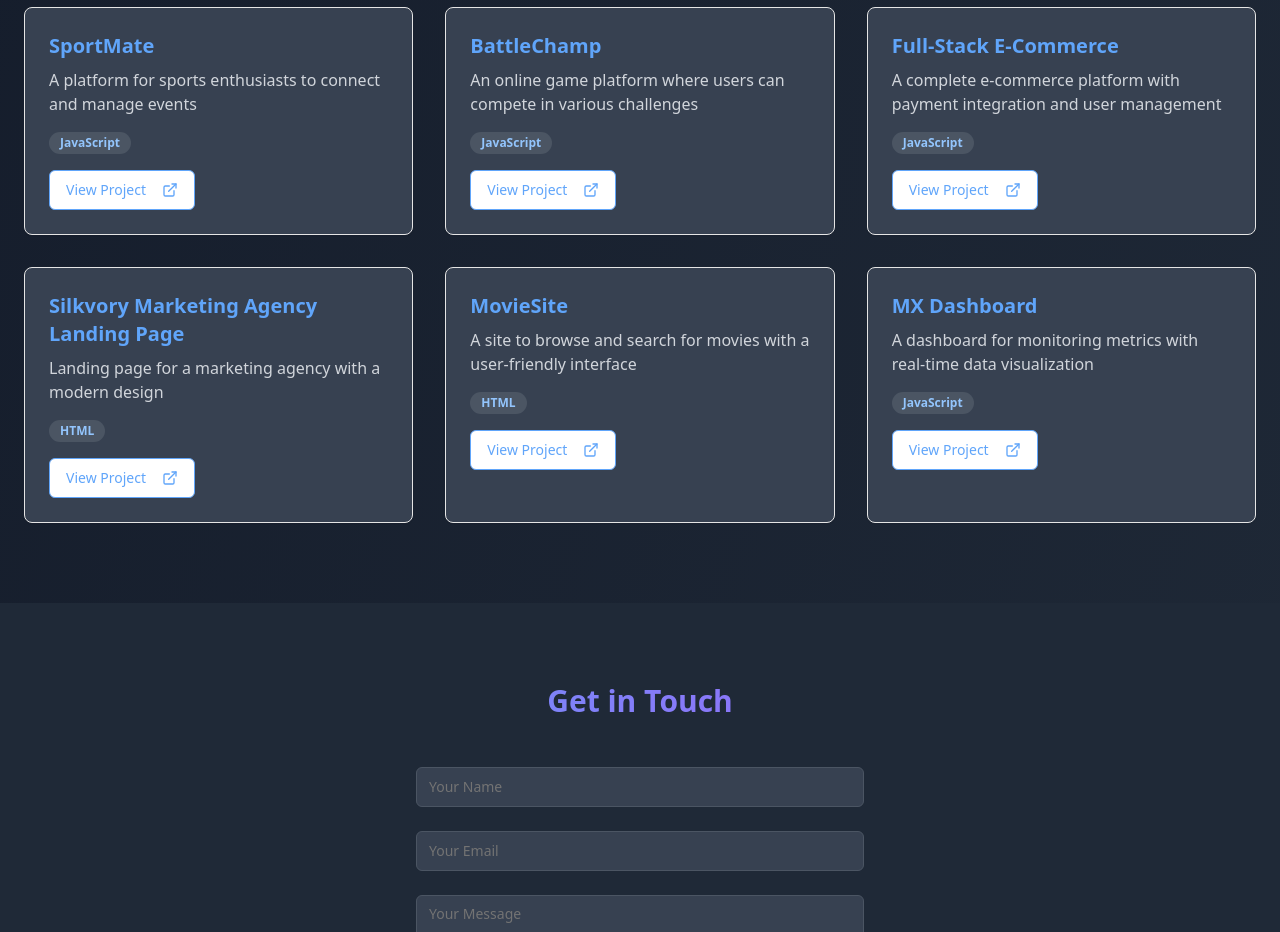
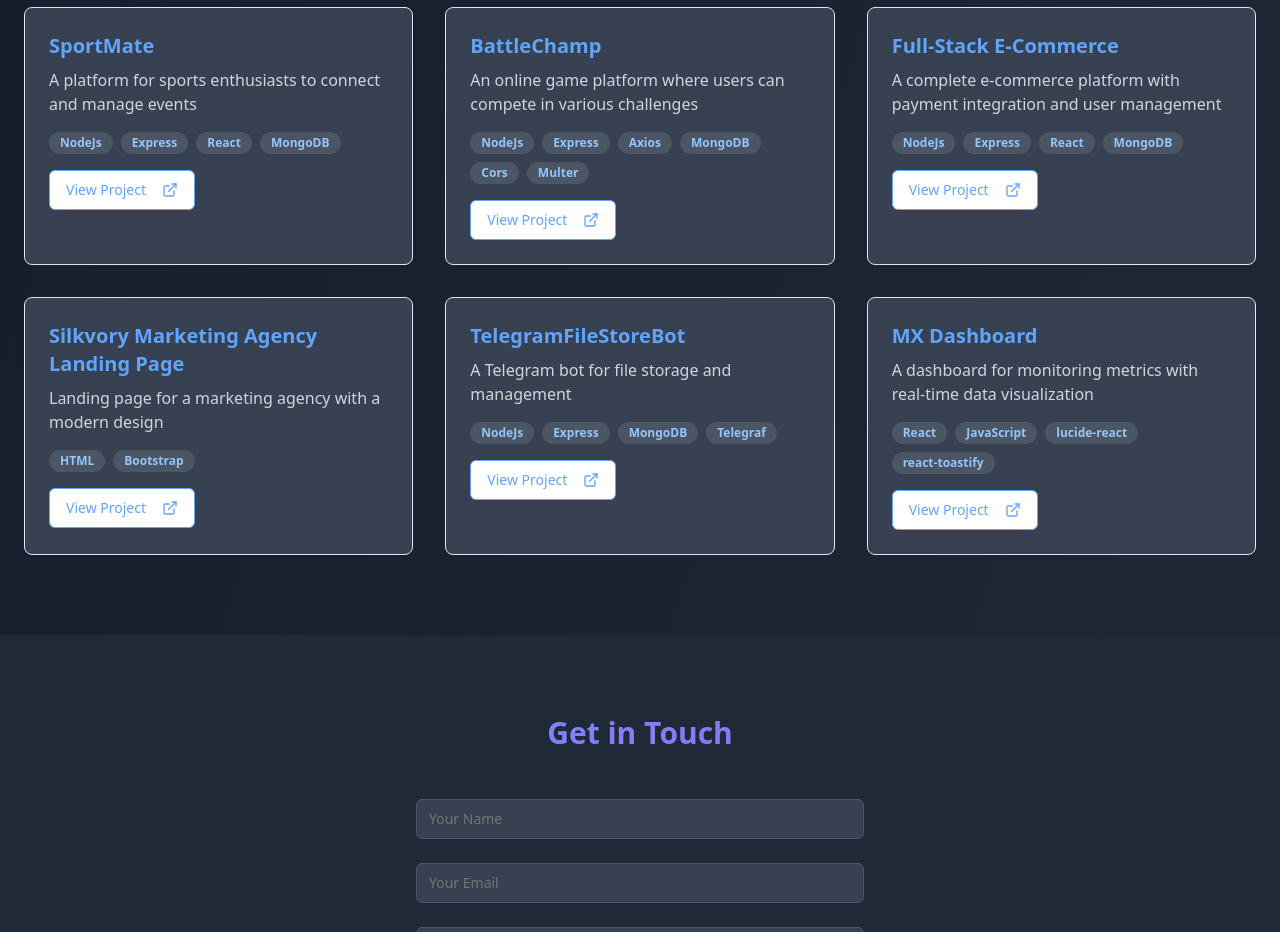
Before and after one commit to deepak748030/portfolio, a React (Vite) app: page / in a window 1280 px wide. Shown: the part 2740-3672 px from the top of the page. Built offline with nearby package versions, Linux system fonts and the light colour scheme.

Commit message:
feat: Add project links with redirect functionality
- Added a button to each project card that redirects to the respective GitHub repository on click.
- Updated handleProjectClick function to open the project links in a new tab.

```diff
--- a/src/components/projects.tsx
+++ b/src/components/projects.tsx
@@ -1,17 +1,51 @@
-import { Card, CardContent } from "@/components/ui/card"
-import { Badge } from "@/components/ui/badge"
-import { Button } from "@/components/ui/button"
-import { ExternalLink } from 'lucide-react'
+import { Card, CardContent } from "@/components/ui/card";
+import { Badge } from "@/components/ui/badge";
+import { Button } from "@/components/ui/button";
+import { ExternalLink } from 'lucide-react';
 
 export function Projects() {
   const projects = [
-    { title: 'SportMate', desc: 'A platform for sports enthusiasts to connect and manage events', tags: ['JavaScript'] },
-    { title: 'BattleChamp', desc: 'An online game platform where users can compete in various challenges', tags: ['JavaScript'] },
-    { title: 'Full-Stack E-Commerce', desc: 'A complete e-commerce platform with payment integration and user management', tags: ['JavaScript'] },
-    { title: 'Silkvory Marketing Agency Landing Page', desc: 'Landing page for a marketing agency with a modern design', tags: ['HTML'] },
-    { title: 'MovieSite', desc: 'A site to browse and search for movies with a user-friendly interface', tags: ['HTML'] },
-    { title: 'MX Dashboard', desc: 'A dashboard for monitoring metrics with real-time data visualization', tags: ['JavaScript'] }
-  ]
+    {
+      title: 'SportMate',
+      desc: 'A platform for sports enthusiasts to connect and manage events',
+      tags: ['NodeJs', 'Express', 'React', 'MongoDB'],
+      link: 'https://github.com/deepak748030/SportMate.git'
+    },
+    {
+      title: 'BattleChamp',
+      desc: 'An online game platform where users can compete in various challenges',
+      tags: ['NodeJs', 'Express', 'Axios', 'MongoDB', 'Cors', 'Multer'],
+      link: 'https://github.com/deepak748030/BattleChamp.git'
+    },
+    {
+      title: 'Full-Stack E-Commerce',
+      desc: 'A complete e-commerce platform with payment integration and user management',
+      tags: ['NodeJs', 'Express', 'React', 'MongoDB'],
+      link: 'https://github.com/deepak748030/full-stack-e-commerce.git'
+    },
+    {
+      title: 'Silkvory Marketing Agency Landing Page',
+      desc: 'Landing page for a marketing agency with a modern design',
+      tags: ['HTML', 'Bootstrap'],
+      link: 'https://github.com/deepak748030/silkvory-marketing-agency-landing-page.git'
+    },
+    {
+      title: 'TelegramFileStoreBot',
+      desc: 'A Telegram bot for file storage and management',
+      tags: ['NodeJs', 'Express', 'MongoDB', 'Telegraf'],
+      link: 'https://github.com/deepak748030/telegramFileStoreBot.git'
+    },
+    {
+      title: 'MX Dashboard',
+      desc: 'A dashboard for monitoring metrics with real-time data visualization',
+      tags: ['React', 'JavaScript', 'lucide-react', 'react-toastify'],
+      link: 'https://github.com/deepak748030/mx-admin-dahsboard.git'
+    }
+  ];
+
+  const handleProjectClick = (link: string) => {
+    window.open(link, '_blank', 'noopener noreferrer');
+  };
 
   return (
     <section id="projects" className="py-20">
@@ -28,7 +62,11 @@
                     <Badge key={tag} variant="secondary" className="text-xs bg-gray-600 text-blue-300">{tag}</Badge>
                   ))}
                 </div>
-                <Button variant="outline" className="text-blue-400 border-blue-400 hover:bg-blue-400 hover:text-gray-900">
+                <Button
+                  variant="outline"
+                  className="text-blue-400 border-blue-400 hover:bg-blue-400 hover:text-gray-900"
+                  onClick={() => handleProjectClick(project.link)}
+                >
                   View Project <ExternalLink className="ml-2 h-4 w-4" />
                 </Button>
               </CardContent>
@@ -37,5 +75,5 @@
         </div>
       </div>
     </section>
-  )
+  );
 }
```
